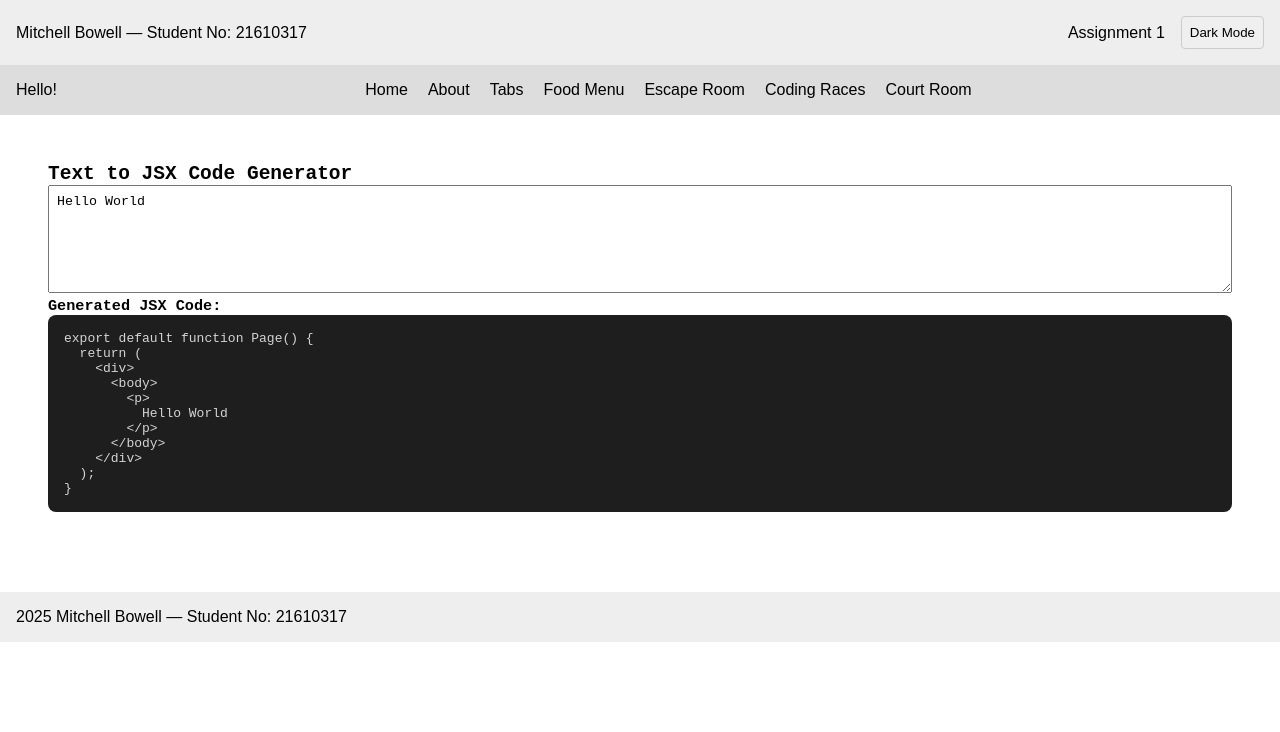
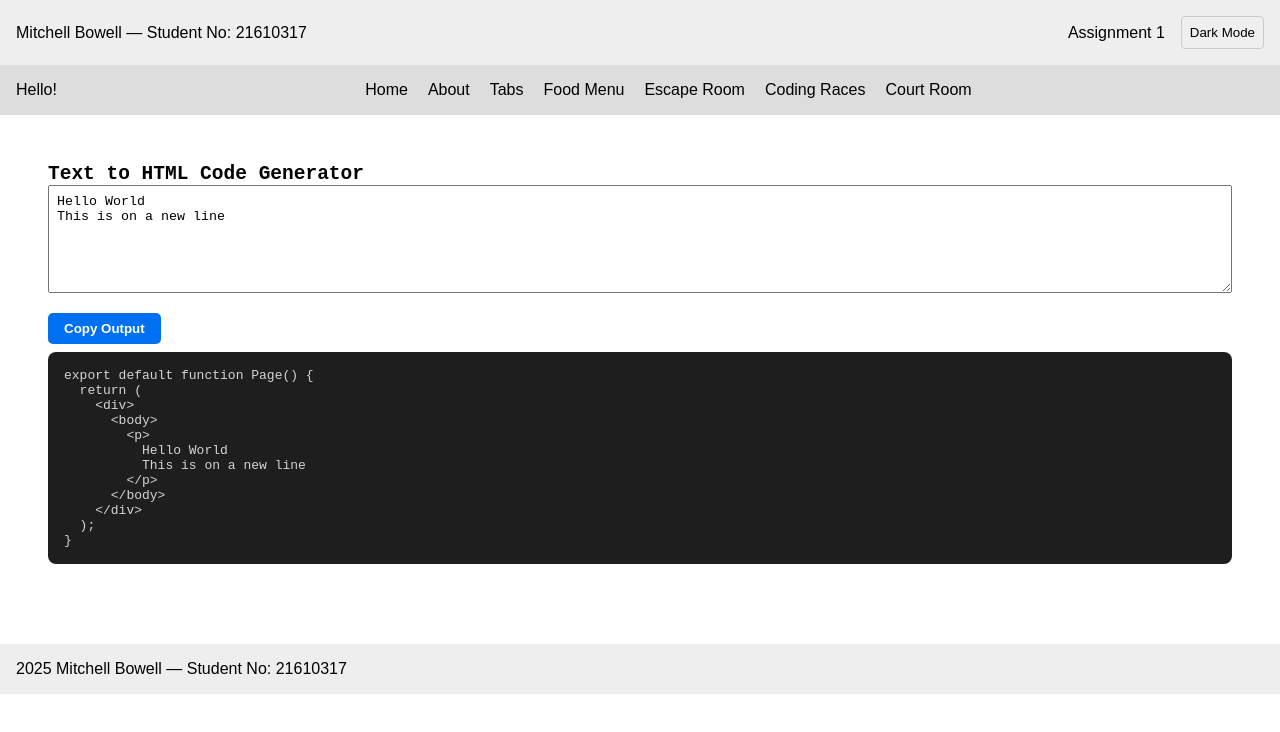
Before and after one commit to MitchBow/CWA-Assignment-1, a Next.js app: page / in a window 1280 px wide. Shown: the top 732 px of the page. Built offline with nearby package versions, Linux system fonts and the light colour scheme.

Commit message:
added copy button and fixed indentation in HTML output

```diff
--- a/app/page.tsx
+++ b/app/page.tsx
@@ -3,7 +3,7 @@
 import { useState } from 'react';
 
 export default function Home() {
-  const [input, setInput] = useState('Hello World');
+  const [input, setInput] = useState('Hello World\nThis is on a new line');
 
   // Escape HTML special chars to show safely inside <pre>
   function escapeHTML(text: string) {
@@ -17,8 +17,10 @@ export default function Home() {
     return text.replace(/[&<>"']/g, (char) => map[char]);
   }
 
-  // Generate the full JSX code block as a string, inserting user input
-const escapedLines = input.split('\n').map(line => '          ' + escapeHTML(line));
+  // Indent each escaped line by 10 spaces for <p> content
+  const escapedLines = input
+    .split('\n')
+    .map((line) => '          ' + escapeHTML(line));
 
   const outputCode = `
 export default function Page() {
@@ -32,13 +34,34 @@ ${escapedLines.join('\n')}
     </div>
   );
 }
+`.trim();
 
+  // Copy to clipboard handler
+ const copyToClipboard = () => {
+  if (navigator.clipboard && navigator.clipboard.writeText) {
+    navigator.clipboard.writeText(outputCode)
+      .then(() => alert('Code copied to clipboard!'))
+      .catch(() => alert('Failed to copy!'));
+  } else {
+    // Fallback for older browsers
+    try {
+      const textArea = document.createElement('textarea');
+      textArea.value = outputCode;
+      document.body.appendChild(textArea);
+      textArea.select();
+      document.execCommand('copy');
+      document.body.removeChild(textArea);
+      alert('Code copied to clipboard!');
+    } catch {
+      alert('Failed to copy!');
+    }
+  }
+};
 
-`.trim();
 
   return (
     <div style={{ padding: '1rem', fontFamily: 'monospace' }}>
-      <h2>Text to JSX Code Generator</h2>
+      <h2>Text to HTML Code Generator</h2>
       <textarea
         value={input}
         onChange={(e) => setInput(e.target.value)}
@@ -46,7 +69,23 @@ ${escapedLines.join('\n')}
         style={{ width: '100%', fontFamily: 'monospace', padding: '0.5rem' }}
       />
 
-      <h3>Generated JSX Code:</h3>
+      <div style={{ marginTop: '1rem' }}>
+        <button
+          onClick={copyToClipboard}
+          style={{
+            padding: '0.5rem 1rem',
+            cursor: 'pointer',
+            borderRadius: '5px',
+            border: 'none',
+            backgroundColor: '#0070f3',
+            color: 'white',
+            fontWeight: 'bold',
+            marginBottom: '0.5rem',
+          }}
+        >
+          Copy Output
+        </button>
+
         <pre
           style={{
             backgroundColor: '#1e1e1e',
@@ -60,5 +99,6 @@ ${escapedLines.join('\n')}
           {outputCode}
         </pre>
       </div>
+    </div>
   );
 }
```
Lines whose indentation alone changed are shown as unchanged.
